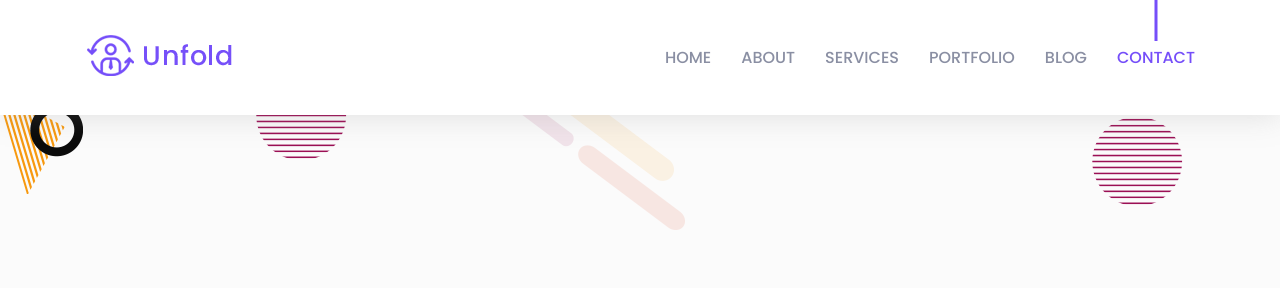
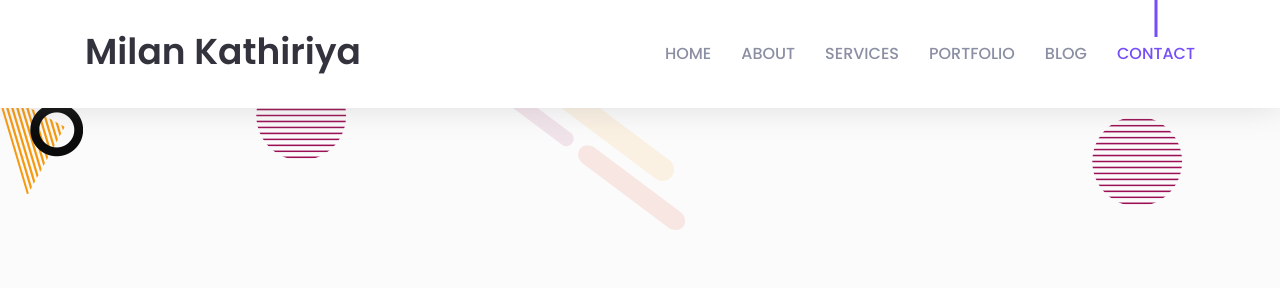
Before and after one commit to milankathiriya/milankathiriya, a plain HTML site: page index.html in a window 1280 px wide. Shown: the top 288 px of the page. Drawn offline with Linux system fonts and the light colour scheme; files whose address does not match are found by name.

Commit message:
website updated

```diff
--- a/index.html
+++ b/index.html
@@ -66,7 +66,8 @@
                     <div class="col-lg-12">
                         <nav class="navbar navbar-expand-lg">
                             <a class="navbar-brand" href="index.html">
-                                <img src="assets/images/logo.png" alt="Logo">
+                                <!-- <img src="assets/images/logo.png" alt="Logo"> -->
+                                <h2>Milan Kathiriya</h2>
                             </a> <!-- Logo -->
                             <button class="navbar-toggler" type="button" data-toggle="collapse" data-target="#navbarSupportedContent" aria-controls="navbarSupportedContent" aria-expanded="false" aria-label="Toggle navigation">
                                 <span class="toggler-icon"></span>
```
